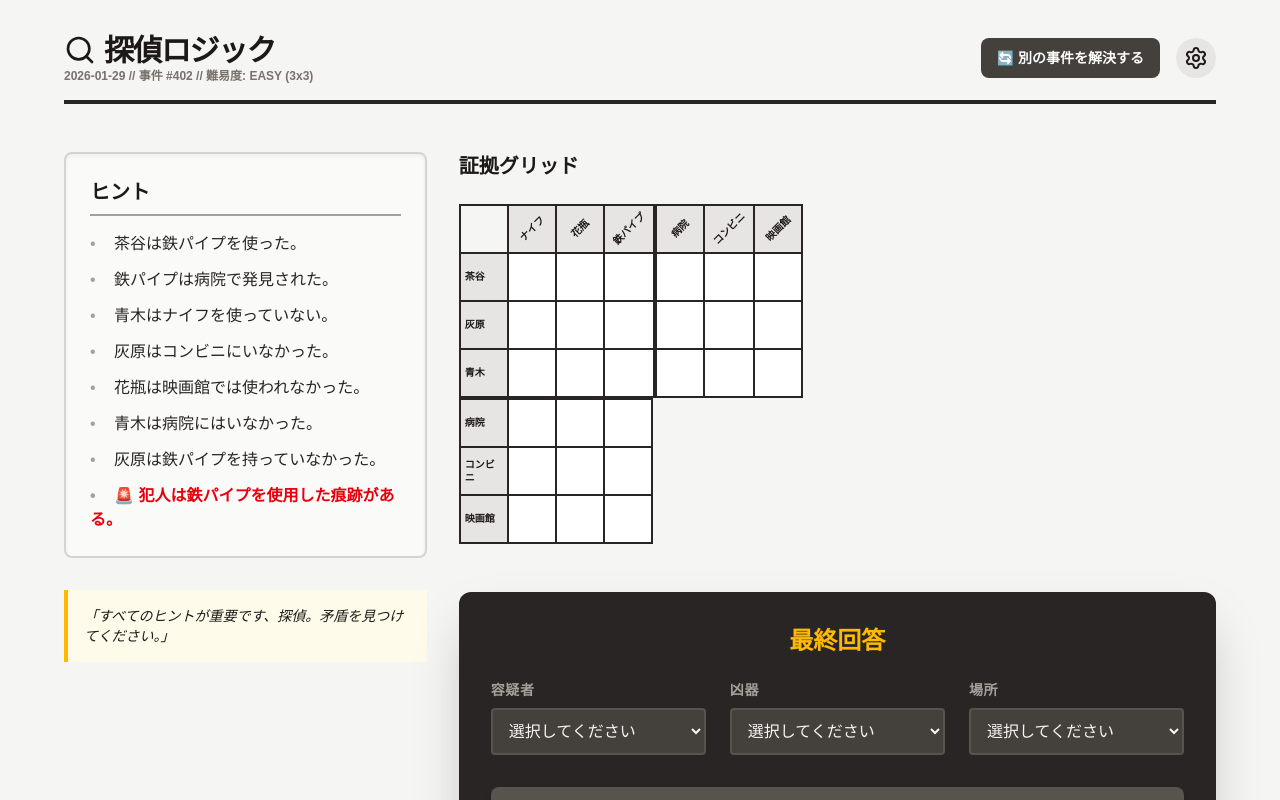
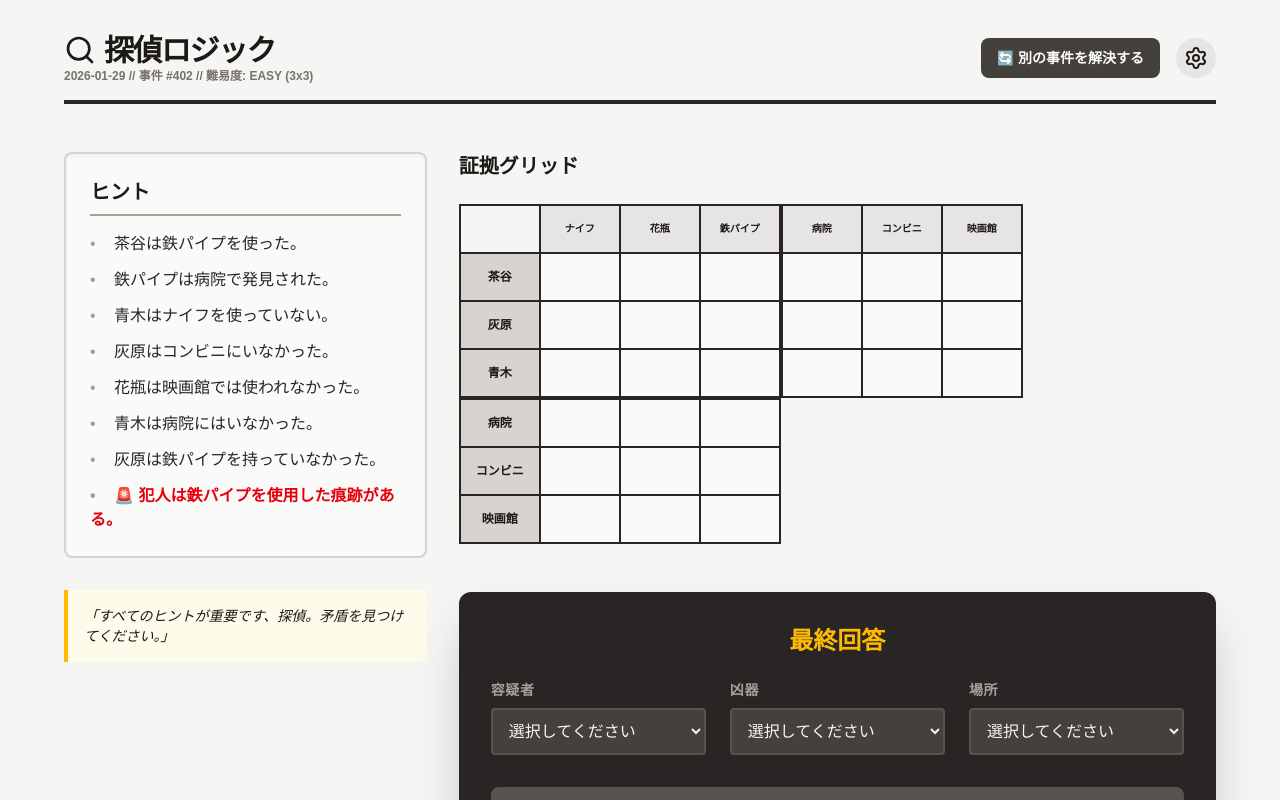
Before and after one commit to autoautoauto10-afk/murdle_app, a Next.js app: page / in a window 1280 px wide. Shown: the top 800 px of the page. Built offline with nearby package versions, Linux system fonts and the light colour scheme.

Commit message:
fix: implement fixed-width grid layout with text wrapping

```diff
--- a/src/components/features/Grid.tsx
+++ b/src/components/features/Grid.tsx
@@ -32,52 +32,54 @@ export default function Grid({
     return (
         <div className={compact ? '' : 'mb-8'}>
             {label && !compact && <h3 className="text-sm font-bold mb-2 text-stone-600">{label}</h3>}
-            <table className="border-collapse" style={{ borderSpacing: 0 }}>
+            <table className="border-collapse table-fixed" style={{ borderSpacing: 0 }}>
                 {!hideColumnHeaders && (
                     <thead>
                         <tr>
-                            {!hideRowHeaders && <th className={`${cellSize} border-2 border-stone-800 bg-stone-100`}></th>}
+                            {!hideRowHeaders && <th className="w-20 h-12 border-2 border-stone-800 bg-stone-100"></th>}
                             {category2.map((item) => (
                                 <th
                                     key={item.id}
-                                    className={`${cellSize} border-2 border-stone-800 bg-stone-200 text-xs font-bold p-1 align-middle text-center`}
+                                    className="w-20 h-12 border-2 border-stone-800 bg-stone-200 text-xs font-bold p-1 align-middle text-center"
                                 >
-                                    <div className="rotate-[-45deg] whitespace-nowrap text-[10px]">{item.name}</div>
+                                    <div className="whitespace-normal break-words leading-tight text-[10px]">{item.name}</div>
                                 </th>
                             ))}
                         </tr>
                     </thead>
                 )}
                 <tbody>
-                    {category1.map((item1) => (
-                        <tr key={item1.id}>
+                    {category1.map((row) => (
+                        <tr key={row.id}>
                             {!hideRowHeaders && (
-                                <th className={`${cellSize} border-2 border-stone-800 bg-stone-200 text-xs font-bold p-1 text-left`}>
-                                    <div className="text-[10px]">{item1.name}</div>
+                                <th className="w-20 h-12 border-2 border-stone-800 bg-stone-300 text-xs font-bold p-1 whitespace-normal break-words leading-tight text-center">
+                                    {row.name}
                                 </th>
                             )}
-                            {category2.map((item2) => {
-                                const key = `${item1.id}:${item2.id}`;
+                            {category2.map((col) => {
+                                const key = `${row.id}:${col.id}`;
                                 const cellMark: CellMark = gridState[key] || { state: 'empty', isAutoFilled: false };
                                 const { state, isAutoFilled } = cellMark;
 
                                 return (
                                     <td
-                                        key={item2.id}
-                                        onClick={() => onCellClick(item1.id, item2.id)}
-                                        className={`${cellSize} border-2 border-stone-800 bg-white cursor-pointer hover:bg-stone-50 transition-colors relative`}
+                                        key={col.id}
+                                        className="w-20 h-12 border-2 border-stone-800 bg-stone-50 hover:bg-stone-200 cursor-pointer transition-colors relative"
+                                        onClick={() => onCellClick(row.id, col.id)}
                                     >
-                                        <div className="flex items-center justify-center w-full h-full">
+                                        <div className="absolute inset-0 flex items-center justify-center">
                                             {state === 'circle' && (
-                                                <div className={`${iconSize} rounded-full border-4 border-green-600 flex items-center justify-center`}>
-                                                    <div className={`${circleSize} rounded-full bg-green-600`}></div>
+                                                <div className="relative">
+                                                    <div className="absolute inset-0 flex items-center justify-center">
+                                                        <div className="w-3 h-3 bg-stone-900 rounded-full"></div>
+                                                    </div>
+                                                    <div className="relative flex items-center justify-center">
+                                                        <div className="w-8 h-8 border-4 border-stone-900 rounded-full"></div>
+                                                    </div>
                                                 </div>
                                             )}
                                             {state === 'cross' && (
-                                                <X
-                                                    className={`${iconSize} ${isAutoFilled ? 'text-red-300' : 'text-red-600'}`}
-                                                    strokeWidth={3}
-                                                />
+                                                <X className="w-8 h-8 text-stone-900 stroke-[3px]" />
                                             )}
                                         </div>
                                     </td>
```
